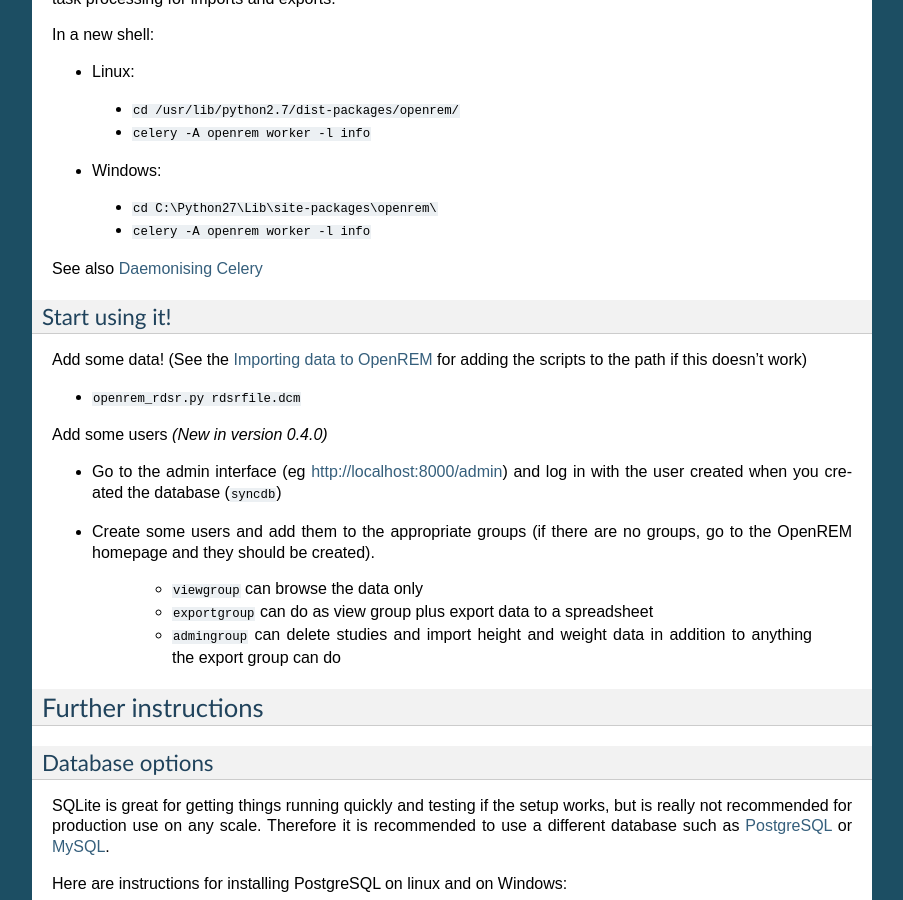
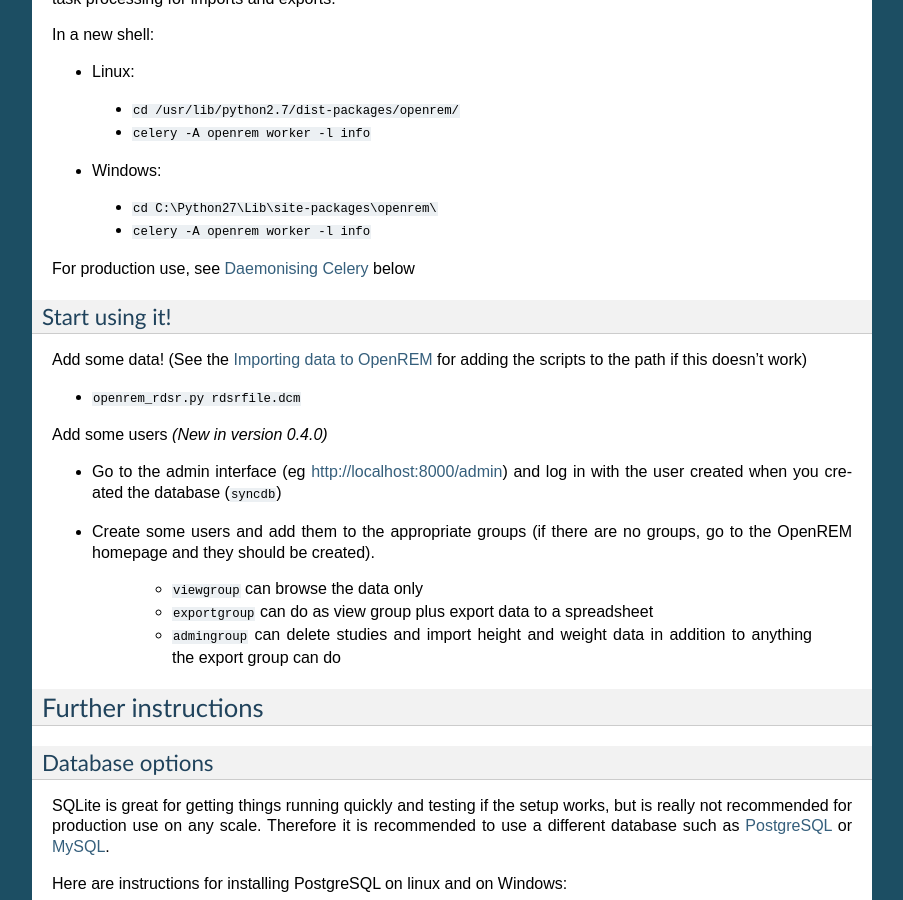
Before and after one commit to ckswilliams/modOpenREM, a Sphinx documentation site: the page built from docs/install.rst, in a window 1280 px wide and 900 px high, scrolled down 2302 px. Shown: the whole window, without its empty margins (198-1101 px from the left). Built offline with Sphinx 7.4.7, drawn with Linux system fonts in a browser that asks for light colours.

Commit message:
Modified wording of link to daemonising celery.

```diff
--- a/docs/install.rst
+++ b/docs/install.rst
@@ -139,7 +139,7 @@
  * ``cd C:\Python27\Lib\site-packages\openrem\``
  * ``celery -A openrem worker -l info``
 
-See also `Daemonising Celery`_
+For production use, see `Daemonising Celery`_ below
 
 Start using it!
 ---------------
```
